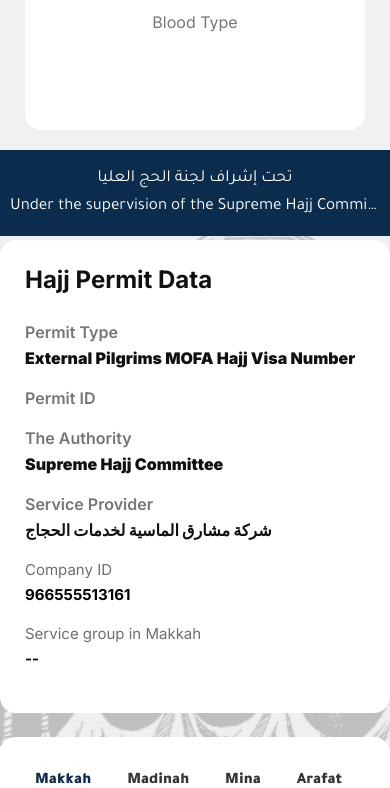
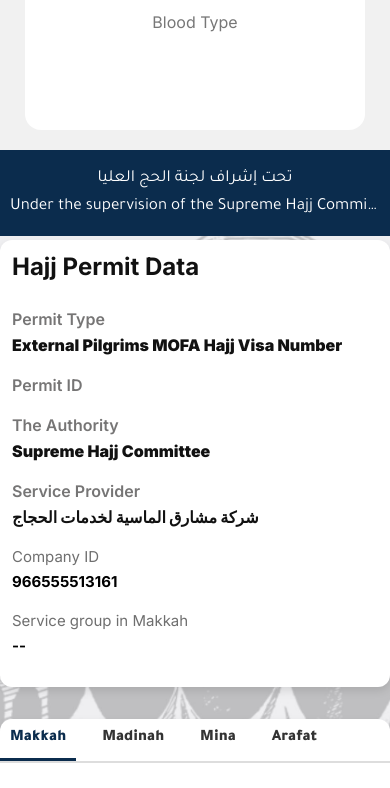
Before and after one commit to onlysharifjon/Qrv2, a Django app: template templates/id_card_details.html in a window 390 px wide. Shown: the part 608-1396 px from the top of the page. Run offline with Django 5.2, Linux system fonts and the light colour scheme; the template is opened without the code that fills it, so the values that code supplies are empty; grey boxes are pictures that could not be loaded.

Commit message:
change key name

```diff
--- a/templates/id_card_details.html
+++ b/templates/id_card_details.html
@@ -222,12 +222,130 @@
             padding: 25px;
           }
 
-          .map-card {
-            flex: 1.35;
-            background-color: white;
-            border-radius: 16px;
-            padding: 25px;
-          }
+          {#.map-card {#}
+          {#  flex: 1.35;#}
+          {#  background-color: white;#}
+          {#  border-radius: 16px;#}
+          {#  padding: 25px;#}
+          /* Asosiy container uchun */
+.container {
+  display: flex;
+  gap: 16px;
+  padding: 16px;
+  flex-wrap: wrap;
+}
+
+/* Kartalar uchun umumiy stillar */
+.info-card, .map-card {
+  background-color: white;
+  border-radius: var(--border-radius, 8px);
+  box-shadow: var(--box-shadow, 0 2px 8px rgba(0, 0, 0, 0.1));
+  flex: 1;
+  overflow: hidden;
+  min-width: 300px; /* Minimum kenglik */
+}
+
+/* Desktop versiya (768px dan yuqori) */
+@media (min-width: 768px) {
+  .container {
+    flex-direction: row;
+  }
+
+  .info-card, .map-card {
+    flex: 1;
+    max-width: calc(50% - 8px);
+  }
+}
+
+/* Tablet versiya (768px dan past) */
+@media (max-width: 767px) {
+  .container {
+    flex-direction: column;
+    gap: 12px;
+    padding: 12px;
+  }
+
+  .info-card, .map-card {
+    flex: none;
+    width: 100%;
+    min-width: unset;
+  }
+
+  /* Arafat kartasini pastga joylash */
+  .map-card {
+    order: 2;
+  }
+
+  .info-card {
+    order: 1;
+  }
+}
+
+/* Mobile versiya (480px dan past) */
+@media (max-width: 480px) {
+  .container {
+    padding: 8px;
+    gap: 8px;
+  }
+
+  .info-card, .map-card {
+    border-radius: var(--border-radius, 6px);
+    margin-bottom: 8px;
+  }
+
+  /* Kichik ekranlar uchun qo'shimcha sozlamalar */
+  .info-card {
+    padding: 12px;
+  }
+
+  .map-card {
+    height: 300px; /* Xarita uchun maksimal balandlik */
+  }
+}
+
+/* Flexbox yordamida tartiblash */
+.cards-wrapper {
+  display: flex;
+  flex-direction: column;
+  gap: 16px;
+}
+
+@media (min-width: 768px) {
+  .cards-wrapper {
+    flex-direction: row;
+  }
+}
+
+/* Grid yordamida muqobil yechim */
+.grid-container {
+  display: grid;
+  gap: 16px;
+  padding: 16px;
+  grid-template-columns: 1fr;
+}
+
+@media (min-width: 768px) {
+  .grid-container {
+    grid-template-columns: 1fr 1fr;
+  }
+}
+
+@media (max-width: 767px) {
+  .grid-container {
+    grid-template-columns: 1fr;
+    gap: 12px;
+    padding: 12px;
+  }
+
+  /* Arafat xaritasini ikkinchi o'ringa qo'yish */
+  .map-card {
+    grid-row: 2;
+  }
+
+  .info-card {
+    grid-row: 1;
+  }
+}
 
           /* INFO SECTION */
           .info-title {
```
